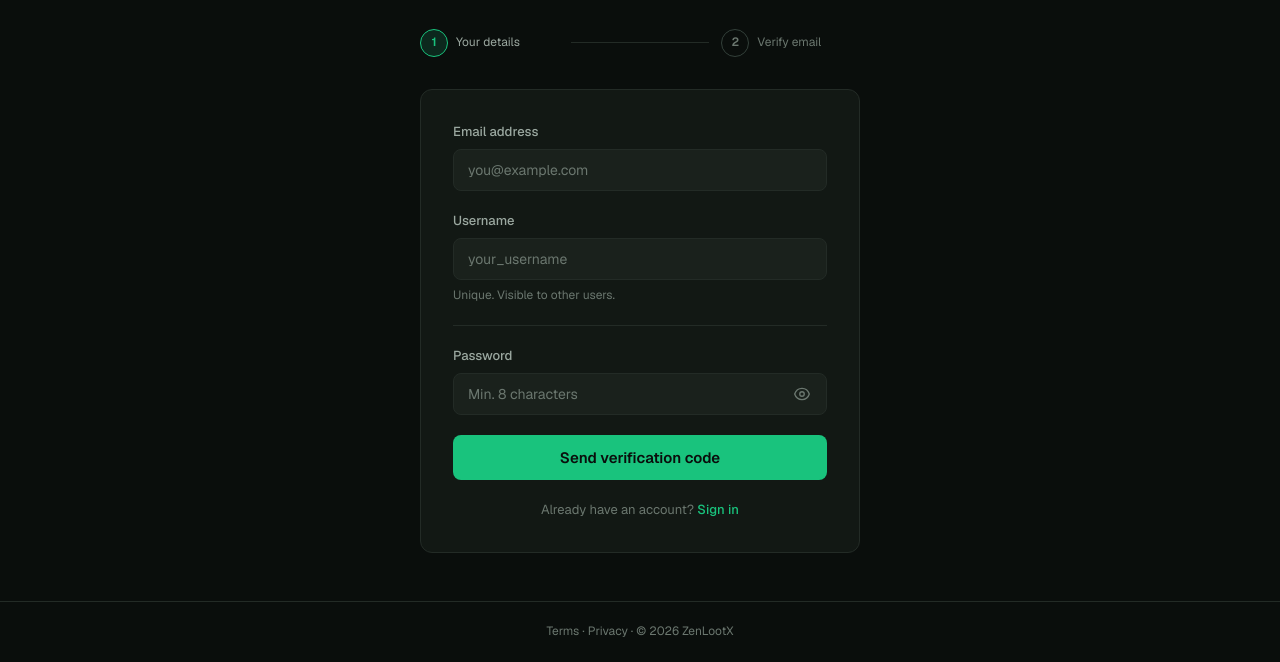
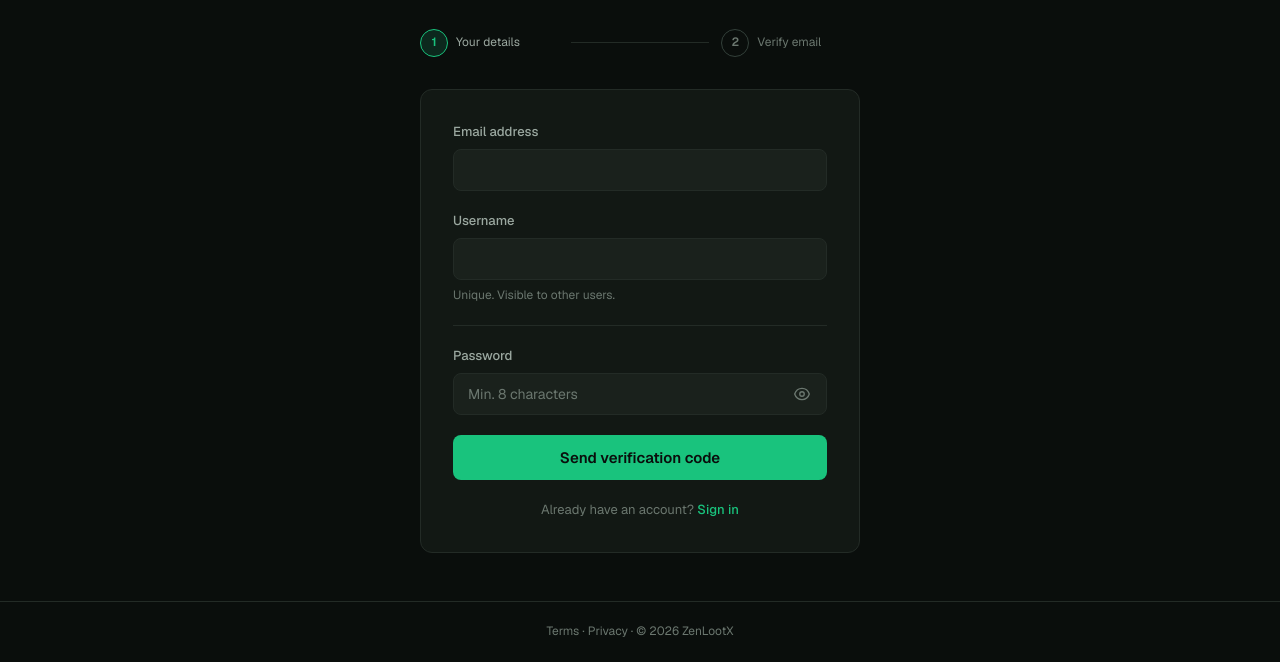
Before and after one commit to zenithXzen/zenlootx, a website: page register.html in a window 1280 px wide. Shown: the part 188-850 px from the top of the page. Drawn offline with nearby package versions, Linux system fonts and the light colour scheme.

Commit message:
Clear placeholders on email and username fields in register

```diff
--- a/register.html
+++ b/register.html
@@ -282,12 +282,12 @@
 
         <div class="field">
           <label for="email">Email address</label>
-          <input type="email" id="email" name="email" placeholder="you@example.com" autocomplete="email" required>
+          <input type="email" id="email" name="email" placeholder="" autocomplete="email" required>
         </div>
 
         <div class="field">
           <label for="username">Username</label>
-          <input type="text" id="username" name="username" placeholder="your_username" autocomplete="username" required>
+          <input type="text" id="username" name="username" placeholder="" autocomplete="username" required>
           <span class="field-hint">Unique. Visible to other users.</span>
         </div>
 
```
